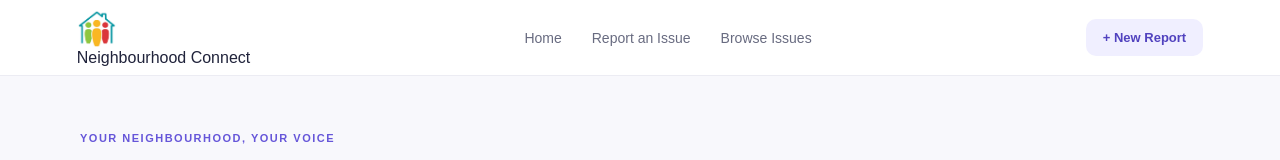
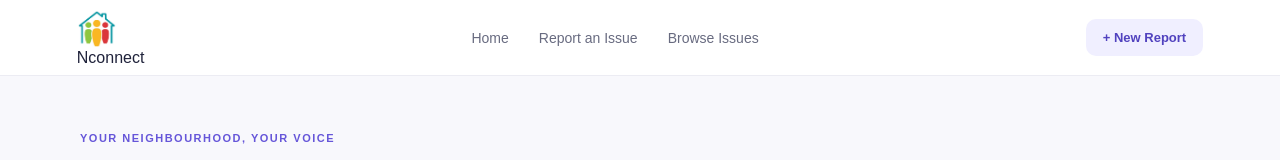
Before and after one commit to devashishbelchandanops/NeighbourhoodConnect, a plain HTML site: page index.html in a window 1280 px wide. Shown: the top 160 px of the page. Drawn offline with Linux system fonts and the light colour scheme; files whose address does not match are found by name.

Commit message:
logo name

```diff
--- a/index.html
+++ b/index.html
@@ -20,8 +20,9 @@
  <!-- Website logo and name -->
         <a href="#home" class="brand">
     <img src="C:\Users\DEVASHISH\Desktop\NeighbourhoodConnect\logo.png" alt="Neighbourhood Connect Logo"
+
          class="website-logo">
-    <span>Neighbourhood Connect</span>
+    <span>Nconnect</span>
 </a>
 
         <!-- Navigation links -->
```
